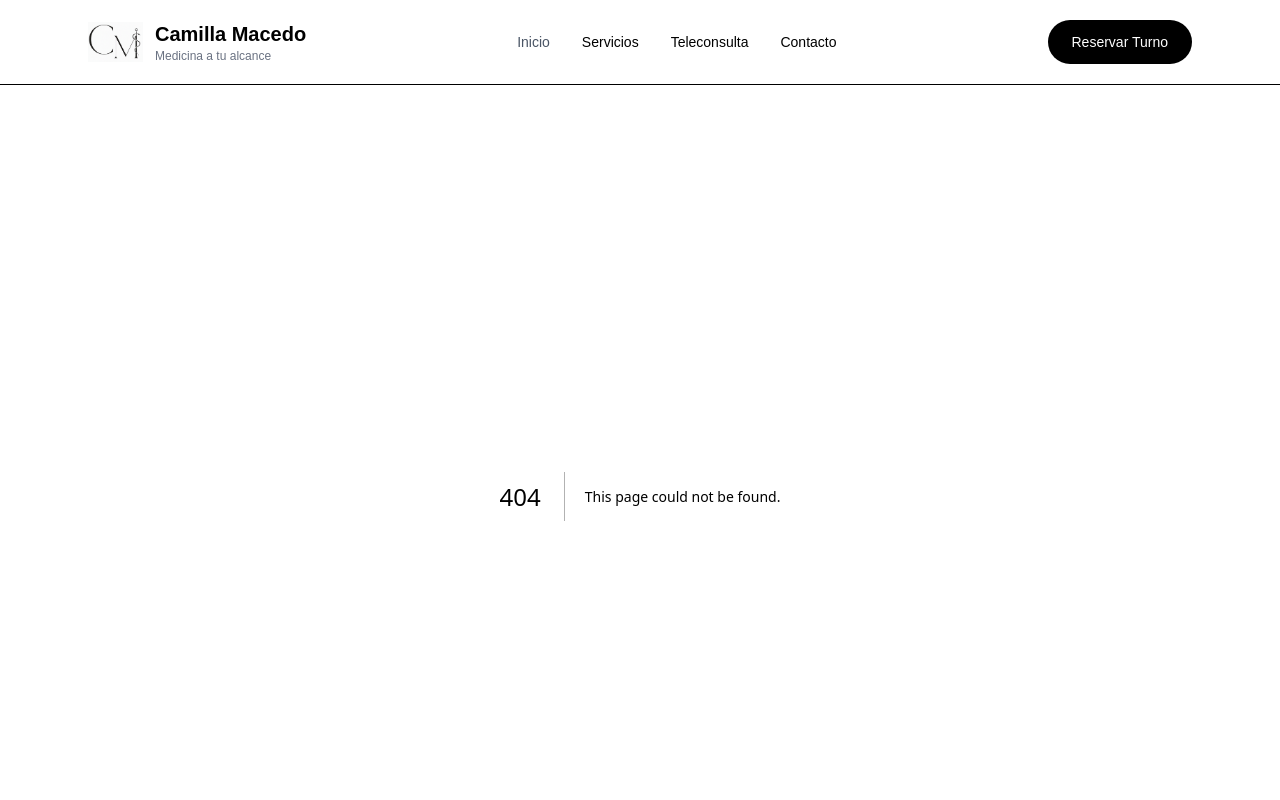
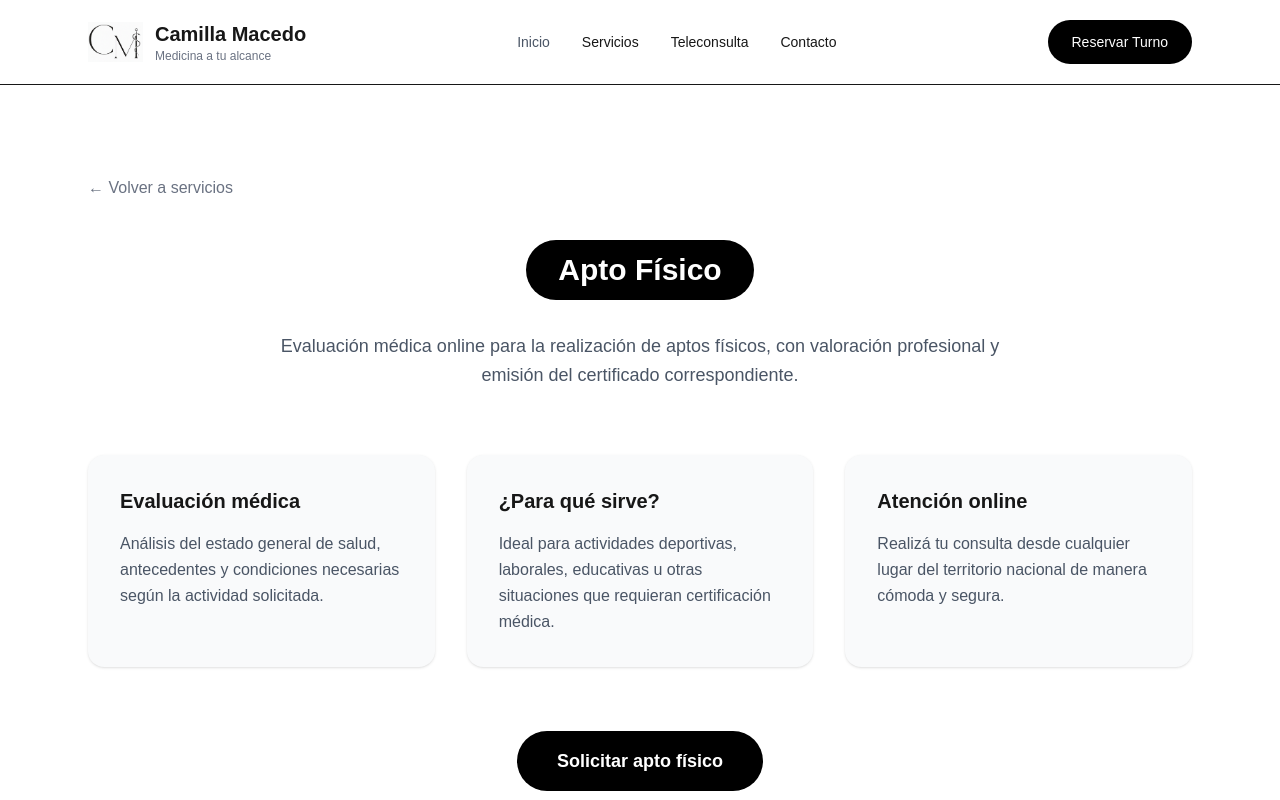
Before and after one commit to camillamacedo/cmmedicina, a Next.js app: page /apto-fisico in a window 1280 px wide. Before the commit this address had no page. Shown: the top 800 px of the page. Built offline with nearby package versions, Linux system fonts and the light colour scheme.

Commit message:
apto fiisco

```diff
--- /dev/null
+++ b/app/apto-fisico/page.tsx
@@ -0,0 +1,101 @@
+import Link from "next/link";
+
+export default function AptoFisico() {
+  return (
+    <main className="min-h-screen bg-white">
+
+      <div className="mx-auto max-w-6xl px-6 py-20">
+
+        {/* Volver */}
+        <Link
+          href="/servicios"
+          className="text-gray-500 transition hover:text-black"
+        >
+          ← Volver a servicios
+        </Link>
+
+
+        {/* Título */}
+        <section className="mt-10 text-center">
+
+          <div className="mx-auto inline-block rounded-full bg-black px-8 py-3">
+            <h1 className="text-3xl font-bold text-white">
+              Apto Físico
+            </h1>
+          </div>
+
+          <p className="mx-auto mt-8 max-w-3xl text-lg leading-relaxed text-gray-600">
+            Evaluación médica online para la realización de aptos físicos,
+            con valoración profesional y emisión del certificado correspondiente.
+          </p>
+
+        </section>
+
+
+        {/* Cards */}
+        <section className="mt-16 grid gap-8 md:grid-cols-3">
+
+
+          <div className="rounded-2xl bg-gray-50 p-8 shadow-sm">
+
+            <h2 className="mb-4 text-xl font-semibold">
+              Evaluación médica
+            </h2>
+
+            <p className="leading-relaxed text-gray-600">
+              Análisis del estado general de salud, antecedentes y condiciones
+              necesarias según la actividad solicitada.
+            </p>
+
+          </div>
+
+
+          <div className="rounded-2xl bg-gray-50 p-8 shadow-sm">
+
+            <h2 className="mb-4 text-xl font-semibold">
+              ¿Para qué sirve?
+            </h2>
+
+            <p className="leading-relaxed text-gray-600">
+              Ideal para actividades deportivas, laborales, educativas u otras
+              situaciones que requieran certificación médica.
+            </p>
+
+          </div>
+
+
+          <div className="rounded-2xl bg-gray-50 p-8 shadow-sm">
+
+            <h2 className="mb-4 text-xl font-semibold">
+              Atención online
+            </h2>
+
+            <p className="leading-relaxed text-gray-600">
+              Realizá tu consulta desde cualquier lugar del territorio nacional
+              de manera cómoda y segura.
+            </p>
+
+          </div>
+
+
+        </section>
+
+
+        {/* Botón */}
+        <section className="mt-16 text-center">
+
+          <Link
+            href="/reservar"
+            className="inline-flex rounded-full bg-black px-10 py-4 text-lg font-semibold text-white transition hover:bg-gray-800"
+          >
+            Solicitar apto físico
+          </Link>
+
+        </section>
+
+
+      </div>
+
+    </main>
+  );
+}
--- a/app/servicios/page.tsx
+++ b/app/servicios/page.tsx
@@ -130,20 +130,21 @@ export default function Servicios() {
           {/* Apto Físico */}
 
           <Link
-            href="/apto-fisico"
-            className="rounded-3xl bg-black p-10 text-center text-white shadow-lg transition hover:-translate-y-1 hover:shadow-xl block"
-          >
-            <h2 className="relative inline-block text-2xl font-semibold">
-              Apto Físico
+  href="/servicios/apto-fisico"
+  className="group rounded-3xl bg-black p-8 text-white transition hover:scale-[1.02]"
+>
+  <h2 className="text-2xl font-semibold">
+    Apto Físico
+  </h2>
 
-              <span className="absolute -bottom-3 left-1/2 h-px w-12 -translate-x-1/2 bg-gray-400"></span>
-            </h2>
+  <p className="mt-4 text-gray-300">
+    Evaluación médica para aptos deportivos, laborales y personales.
+  </p>
 
-            <p className="mt-8 leading-7 text-gray-300">
-              Valoración médica orientada a actividades deportivas,
-              laborales, universitarias y requerimientos específicos.
-            </p>
-          </Link>
+  <div className="mt-6 text-sm font-medium text-white">
+    Solicitar atención →
+  </div>
+</Link>
 
           {/* Renovación de Recetas */}
 
```
